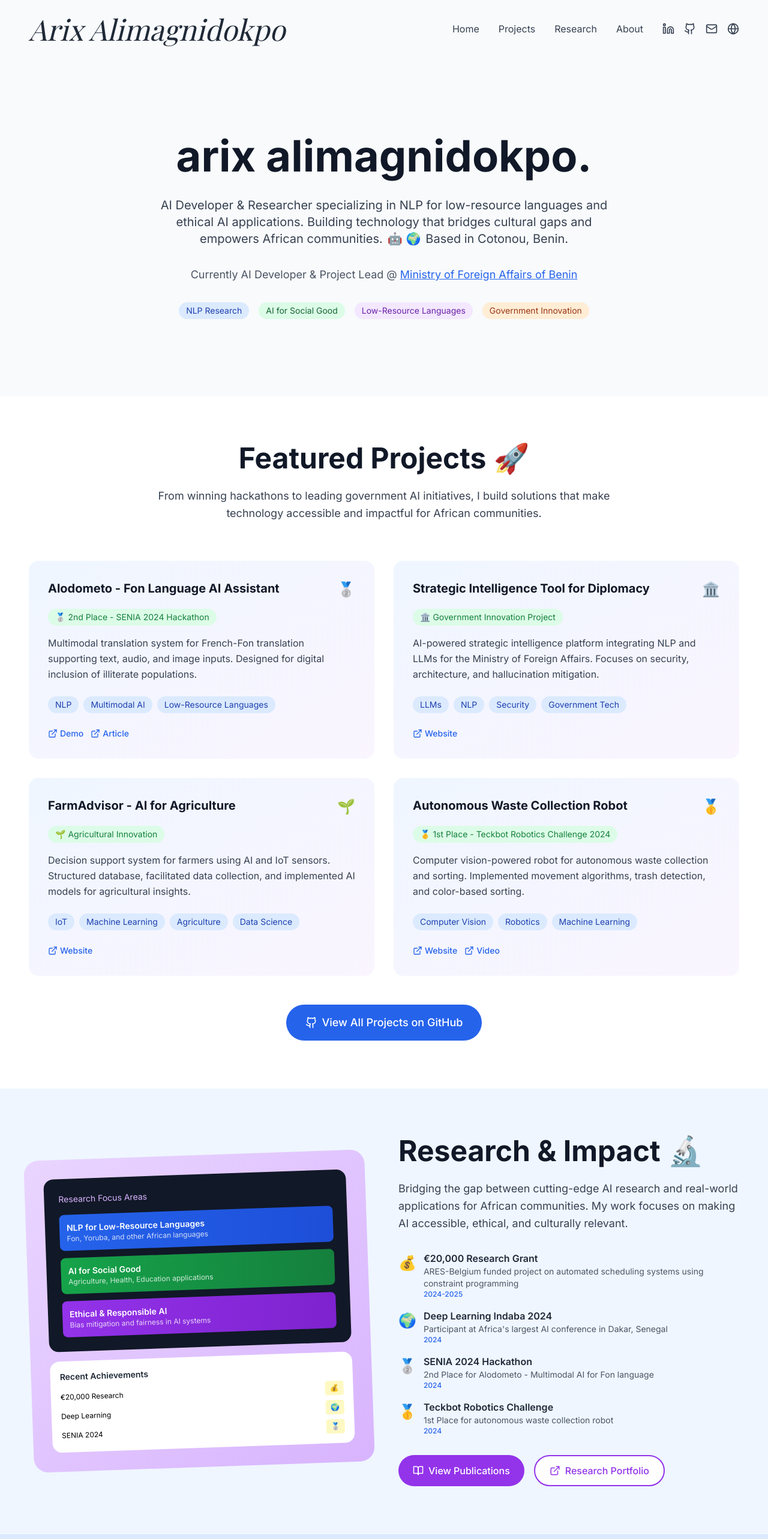
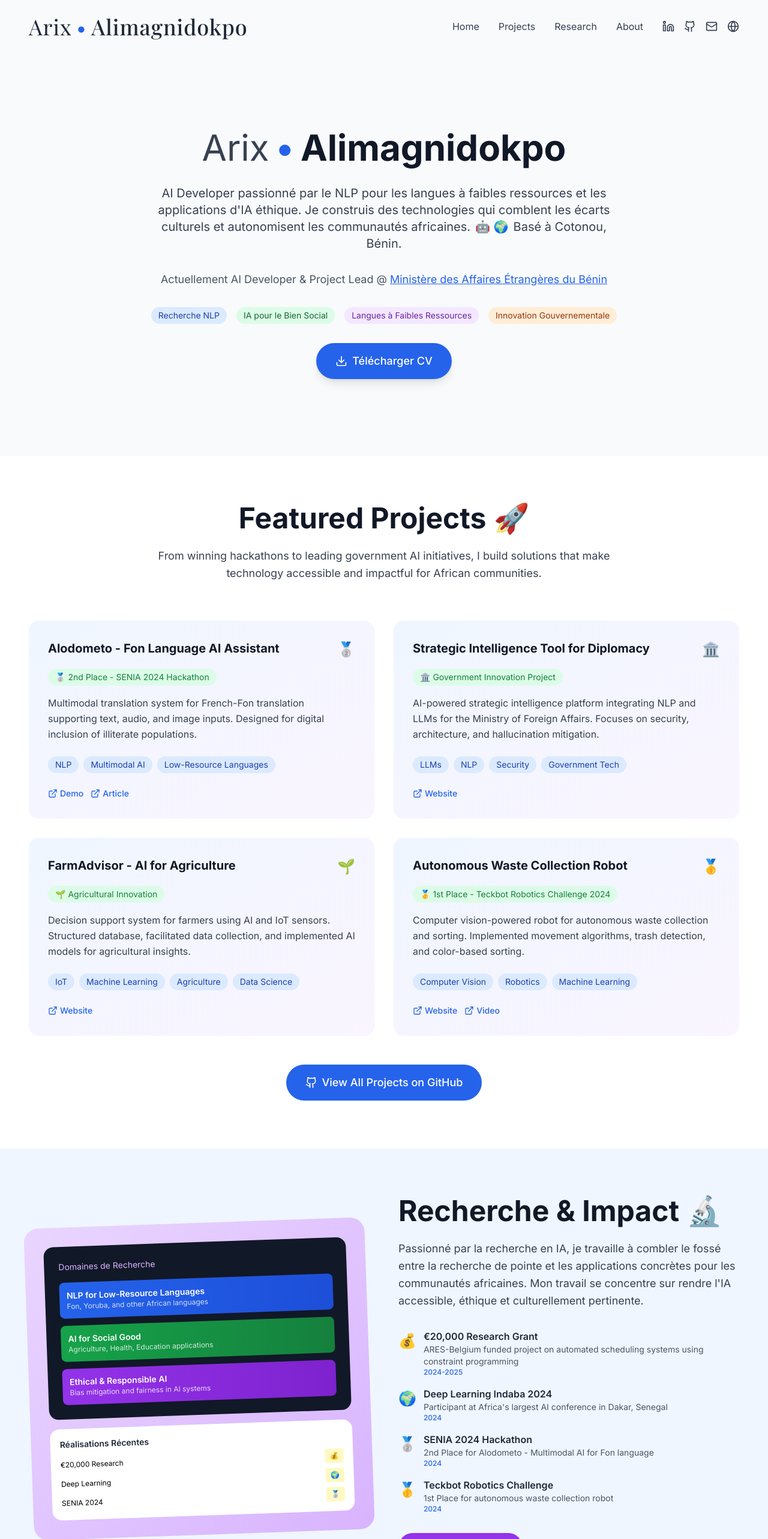
Before and after one commit to Arix-ALIMAGNIDOKPO/Arix-ALIMAGNIDOKPO.github.io, a React (Vite) app: page / in a window 1280 px wide. Shown: the top 2566 px of the page at 60% size. Built offline with nearby package versions, Linux system fonts and the light colour scheme; a web font is replaced by a local one.

Commit message:
Amélioration du portfolio avec nom élégant et ajustements

```diff
--- a/src/components/Contact.tsx
+++ b/src/components/Contact.tsx
@@ -6,15 +6,15 @@ const Contact = () => {
     <section id="about" className="w-full px-6 md:px-12 py-20 bg-gradient-to-b from-blue-100 to-blue-200">
       <div className="max-w-4xl mx-auto text-center">
         <h2 className="text-4xl md:text-5xl font-bold text-gray-900 mb-8">
-          Let's collaborate
+          Collaborons ensemble
         </h2>
 
         <p className="text-lg md:text-xl text-gray-700 mb-12 leading-relaxed">
-          Interested in AI research, collaboration opportunities, or discussing technology for social impact? I'd love to connect!
+          Intéressé par la recherche en IA, les opportunités de collaboration, ou discuter de technologie pour l'impact social ? J'aimerais échanger avec vous !
         </p>
 
         <a href="mailto:arixalim@gmail.com" className="bg-blue-600 hover:bg-blue-700 text-white px-8 py-4 rounded-full text-lg font-medium transition-all duration-200 transform hover:scale-105 mb-16 inline-block">
-          Get in touch
+          Contactez-moi
         </a>
 
         <div className="flex justify-center space-x-8 mb-12">
@@ -40,49 +40,49 @@ const Contact = () => {
           <div className="bg-white/50 rounded-lg p-4">
             <div className="font-semibold text-gray-800 flex items-center justify-center mb-2">
               <BookOpen size={16} className="mr-2" />
-              Research Interests
+              Intérêts de Recherche
             </div>
-            <div className="text-gray-600">NLP • Ethical AI • Low-resource Languages</div>
+            <div className="text-gray-600">NLP • IA Éthique • Langues à Faibles Ressources</div>
           </div>
           <div className="bg-white/50 rounded-lg p-4">
             <div className="font-semibold text-gray-800 flex items-center justify-center mb-2">
               <MapPin size={16} className="mr-2" />
-              Current Focus
+              Focus Actuel
             </div>
-            <div className="text-gray-600">AI for Diplomacy • Government Innovation</div>
+            <div className="text-gray-600">IA pour la Diplomatie • Innovation Gouvernementale</div>
           </div>
           <div className="bg-white/50 rounded-lg p-4">
             <div className="font-semibold text-gray-800 flex items-center justify-center mb-2">
               <Users size={16} className="mr-2" />
-              Community
+              Communauté
             </div>
-            <div className="text-gray-600">FRIARE Africa • Isheero • AI Education</div>
+            <div className="text-gray-600">FRIARE Africa • Masakhane • IMAC Bénin • Isheero</div>
           </div>
         </div>
 
         <div className="bg-white/30 rounded-lg p-6 mb-8">
-          <h3 className="text-xl font-bold text-gray-900 mb-4">Current Position</h3>
+          <h3 className="text-xl font-bold text-gray-900 mb-4">Poste Actuel</h3>
           <div className="text-gray-700">
             <div className="font-semibold">AI Developer & Project Lead</div>
-            <div>Ministry of Foreign Affairs of Benin</div>
-            <div className="text-sm text-gray-600 mt-2">May 2025 - Present</div>
-            <div className="text-sm mt-2">Leading strategic intelligence tool development with AI integration, focusing on NLP, LLMs, and security architecture.</div>
+            <div>Ministère des Affaires Étrangères du Bénin</div>
+            <div className="text-sm text-gray-600 mt-2">Mai 2025 - Présent</div>
+            <div className="text-sm mt-2">Direction du développement d'outils d'intelligence stratégique avec intégration IA, focus sur NLP, LLMs, et architecture de sécurité.</div>
           </div>
         </div>
 
         <div className="bg-white/30 rounded-lg p-6 mb-8">
-          <h3 className="text-xl font-bold text-gray-900 mb-4">Education</h3>
+          <h3 className="text-xl font-bold text-gray-900 mb-4">Formation</h3>
           <div className="text-gray-700">
-            <div className="font-semibold">Bachelor's in Computer Science</div>
-            <div>Specialization in Artificial Intelligence and Applications</div>
-            <div>University of Abomey-Calavi, Benin</div>
-            <div className="text-sm text-gray-600 mt-2">Sept 2022 - Dec 2025 (Expected)</div>
-            <div className="text-sm mt-2">Student representative for AI promotion (2022-2025)</div>
+            <div className="font-semibold">Licence en Informatique</div>
+            <div>Spécialisation en Intelligence Artificielle et Applications</div>
+            <div>Université d'Abomey-Calavi, Bénin</div>
+            <div className="text-sm text-gray-600 mt-2">Sept 2022 - Déc 2025 (Prévu)</div>
+            <div className="text-sm mt-2">Représentant étudiant pour la promotion de l'IA (2022-2025)</div>
           </div>
         </div>
 
         <p className="text-sm text-gray-600">
-          Portfolio built with <span className="text-blue-600 font-medium">React & Tailwind CSS</span>
+          Portfolio construit avec <span className="text-blue-600 font-medium">React & Tailwind CSS</span>
         </p>
       </div>
     </section>
--- a/src/components/Header.tsx
+++ b/src/components/Header.tsx
@@ -5,8 +5,10 @@ const Header = () => {
   return (
     <header className="w-full px-6 md:px-12 py-6 bg-slate-50">
       <div className="max-w-7xl mx-auto flex justify-between items-center">
-        <div className="text-4xl md:text-5xl font-serif italic text-gray-800">
-          Arix Alimagnidokpo
+        <div className="text-3xl md:text-4xl font-serif text-gray-800 tracking-wide">
+          <span className="font-light">Arix</span>
+          <span className="mx-2 text-blue-600">•</span>
+          <span className="font-medium">Alimagnidokpo</span>
         </div>
 
         <nav className="flex items-center space-x-8">
--- a/src/components/Hero.tsx
+++ b/src/components/Hero.tsx
@@ -1,29 +1,43 @@
 import React from 'react';
+import { Download } from 'lucide-react';
 
 const Hero = () => {
   return (
     <section id="home" className="w-full px-6 md:px-12 py-20 md:py-32 bg-slate-50">
       <div className="max-w-4xl mx-auto text-center">
-        <h1 className="text-5xl md:text-7xl font-bold text-gray-900 mb-8 leading-tight">
-          arix alimagnidokpo.
+        <h1 className="text-4xl md:text-6xl font-bold text-gray-900 mb-8 leading-tight">
+          <span className="font-light text-gray-700">Arix</span>
+          <span className="mx-3 text-blue-600">•</span>
+          <span className="font-bold">Alimagnidokpo</span>
         </h1>
 
         <p className="text-lg md:text-xl text-gray-700 mb-8 leading-relaxed max-w-3xl mx-auto">
-          AI Developer & Researcher specializing in NLP for low-resource languages and ethical AI applications.
-          Building technology that bridges cultural gaps and empowers African communities.
+          AI Developer passionné par le NLP pour les langues à faibles ressources et les applications d'IA éthique.
+          Je construis des technologies qui comblent les écarts culturels et autonomisent les communautés africaines.
           <span className="mx-2">🤖 🌍</span>
-          Based in Cotonou, Benin.
+          Basé à Cotonou, Bénin.
         </p>
 
         <p className="text-base md:text-lg text-gray-600 mb-8">
-          Currently AI Developer & Project Lead @ <a href="https://diplomatie.gouv.bj" className="text-blue-600 hover:text-blue-700 underline transition-colors duration-200">Ministry of Foreign Affairs of Benin</a>
+          Actuellement AI Developer & Project Lead @ <a href="https://diplomatie.gouv.bj" className="text-blue-600 hover:text-blue-700 underline transition-colors duration-200">Ministère des Affaires Étrangères du Bénin</a>
         </p>
 
-        <div className="flex flex-wrap justify-center gap-4 text-sm text-gray-600">
-          <span className="bg-blue-100 text-blue-800 px-3 py-1 rounded-full">NLP Research</span>
-          <span className="bg-green-100 text-green-800 px-3 py-1 rounded-full">AI for Social Good</span>
-          <span className="bg-purple-100 text-purple-800 px-3 py-1 rounded-full">Low-Resource Languages</span>
-          <span className="bg-orange-100 text-orange-800 px-3 py-1 rounded-full">Government Innovation</span>
+        <div className="flex flex-wrap justify-center gap-4 text-sm text-gray-600 mb-8">
+          <span className="bg-blue-100 text-blue-800 px-3 py-1 rounded-full">Recherche NLP</span>
+          <span className="bg-green-100 text-green-800 px-3 py-1 rounded-full">IA pour le Bien Social</span>
+          <span className="bg-purple-100 text-purple-800 px-3 py-1 rounded-full">Langues à Faibles Ressources</span>
+          <span className="bg-orange-100 text-orange-800 px-3 py-1 rounded-full">Innovation Gouvernementale</span>
+        </div>
+
+        <div className="flex justify-center">
+          <a
+            href="/cv-arix-alimagnidokpo.pdf"
+            download
+            className="bg-blue-600 hover:bg-blue-700 text-white px-8 py-4 rounded-full text-lg font-medium transition-all duration-200 transform hover:scale-105 inline-flex items-center shadow-lg hover:shadow-xl"
+          >
+            <Download size={20} className="mr-2" />
+            Télécharger CV
+          </a>
         </div>
       </div>
     </section>
--- a/src/components/ResearchSection.tsx
+++ b/src/components/ResearchSection.tsx
@@ -56,7 +56,7 @@ const ResearchSection = () => {
               <div className="space-y-4">
                 {/* Research Visualization */}
                 <div className="bg-gray-900 rounded-2xl p-6 text-white">
-                  <div className="text-sm mb-4 text-purple-300">Research Focus Areas</div>
+                  <div className="text-sm mb-4 text-purple-300">Domaines de Recherche</div>
                   <div className="grid grid-cols-1 gap-3">
                     {researchAreas.map((area, index) => (
                       <div key={index} className={`bg-gradient-to-r ${area.color} rounded-lg p-3`}>
@@ -69,7 +69,7 @@ const ResearchSection = () => {
 
                 {/* Awards showcase */}
                 <div className="bg-white rounded-2xl p-4">
-                  <div className="text-sm font-semibold text-gray-800 mb-3">Recent Achievements</div>
+                  <div className="text-sm font-semibold text-gray-800 mb-3">Réalisations Récentes</div>
                   <div className="space-y-2">
                     {achievements.slice(0, 3).map((achievement, index) => (
                       <div key={index} className="flex items-center justify-between text-xs">
@@ -85,11 +85,11 @@ const ResearchSection = () => {
 
           <div className="order-1 md:order-2">
             <h2 className="text-4xl md:text-5xl font-bold text-gray-900 mb-6 flex items-center">
-              Research & Impact <span className="ml-3">🔬</span>
+              Recherche & Impact <span className="ml-3">🔬</span>
             </h2>
 
             <p className="text-lg text-gray-700 mb-8 leading-relaxed">
-              Bridging the gap between cutting-edge AI research and real-world applications for African communities. My work focuses on making AI accessible, ethical, and culturally relevant.
+              Passionné par la recherche en IA, je travaille à combler le fossé entre la recherche de pointe et les applications concrètes pour les communautés africaines. Mon travail se concentre sur rendre l'IA accessible, éthique et culturellement pertinente.
             </p>
 
             <div className="space-y-4 mb-8">
@@ -106,13 +106,9 @@ const ResearchSection = () => {
             </div>
 
             <div className="flex flex-wrap gap-4">
-              <a href="https://scholar.google.com" className="bg-purple-600 hover:bg-purple-700 text-white px-6 py-3 rounded-full font-medium transition-all duration-200 transform hover:scale-105 inline-flex items-center">
-                <BookOpen size={18} className="mr-2" />
-                View Publications
-              </a>
-              <a href="https://arix-alimagnidokpo.github.io" className="bg-white hover:bg-gray-50 text-purple-600 border-2 border-purple-600 px-6 py-3 rounded-full font-medium transition-all duration-200 transform hover:scale-105 inline-flex items-center">
+              <a href="https://arix-alimagnidokpo.github.io" className="bg-purple-600 hover:bg-purple-700 text-white px-6 py-3 rounded-full font-medium transition-all duration-200 transform hover:scale-105 inline-flex items-center">
                 <ExternalLink size={18} className="mr-2" />
-                Research Portfolio
+                Portfolio Complet
               </a>
             </div>
           </div>
```
